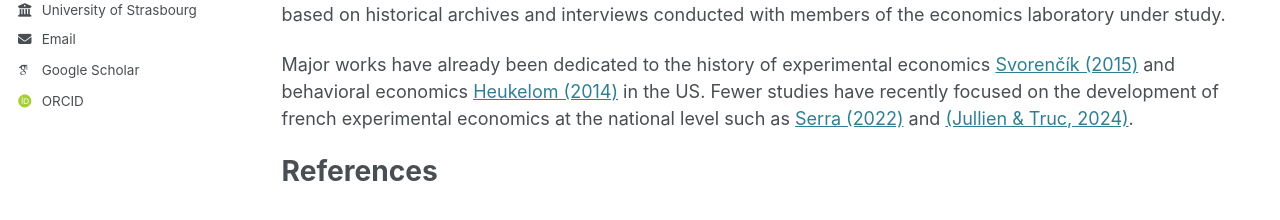
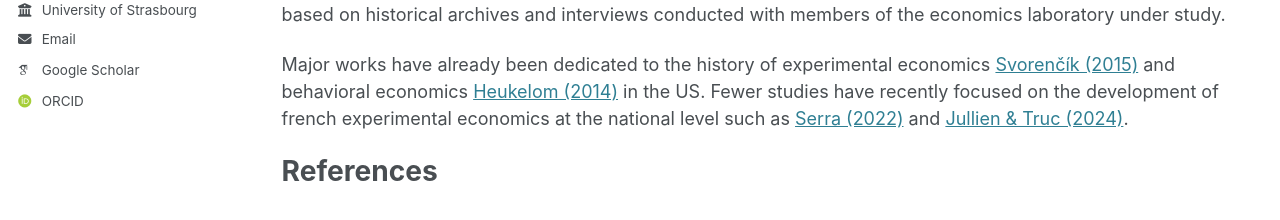
Before and after one commit to solal-azoulay/solal-azoulay.github.io, a Jekyll site: the page built from _pages/research.md, in a window 1280 px wide and 924 px high. Shown: the part 433-653 px from the top of the window. Built offline with Jekyll 4.4.1, drawn with Linux system fonts in a browser that asks for light colours; some web fonts are replaced.

```diff
--- a/_pages/research.md
+++ b/_pages/research.md
@@ -19,7 +19,7 @@ History of experimental economics
 
 I investigate the local history of experimental economics within a french laboratory in Strasbourg. My research is based on historical archives and interviews conducted with members of the economics laboratory under study.
 
-Major works have already been dedicated to the history of experimental economics [Svorenčík (2015)](https://papers.ssrn.com/sol3/papers.cfm?abstract_id=2560026) and behavioral economics [Heukelom (2014)](https://www.cambridge.org/core/books/abs/behavioral-economics/behavioral-economics-a-history/5FA5BE1B3DD59A52BC0BBDD347026BE2) in the US. Fewer studies have recently focused on the development of french experimental economics at the national level such as [Serra (2022)](https://www.pulm.fr/index.php/default/la-revolution-experimentale-en-economie-numerique.html) and [(Jullien & Truc, 2024)](https://www.tandfonline.com/doi/full/10.1080/09672567.2024.2415000).
+Major works have already been dedicated to the history of experimental economics [Svorenčík (2015)](https://papers.ssrn.com/sol3/papers.cfm?abstract_id=2560026) and behavioral economics [Heukelom (2014)](https://www.cambridge.org/core/books/abs/behavioral-economics/behavioral-economics-a-history/5FA5BE1B3DD59A52BC0BBDD347026BE2) in the US. Fewer studies have recently focused on the development of french experimental economics at the national level such as [Serra (2022)](https://www.pulm.fr/index.php/default/la-revolution-experimentale-en-economie-numerique.html) and [Jullien & Truc (2024)](https://www.tandfonline.com/doi/full/10.1080/09672567.2024.2415000).
 
 References
 ========
```
